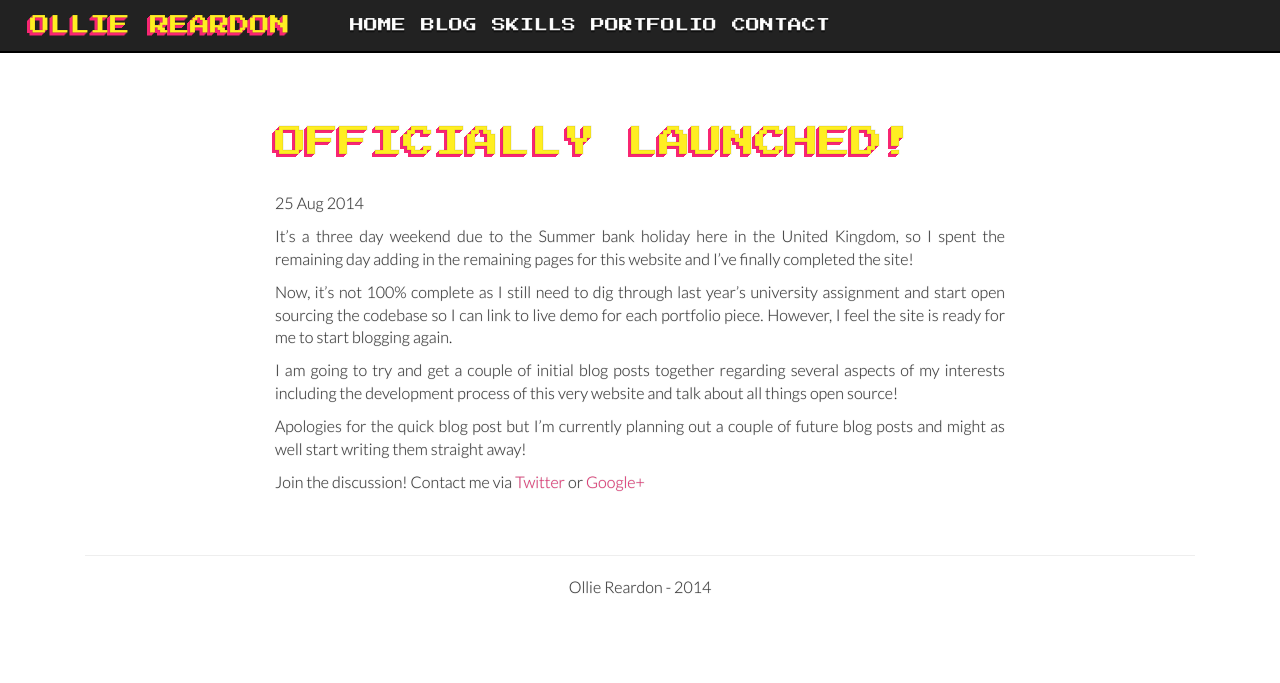
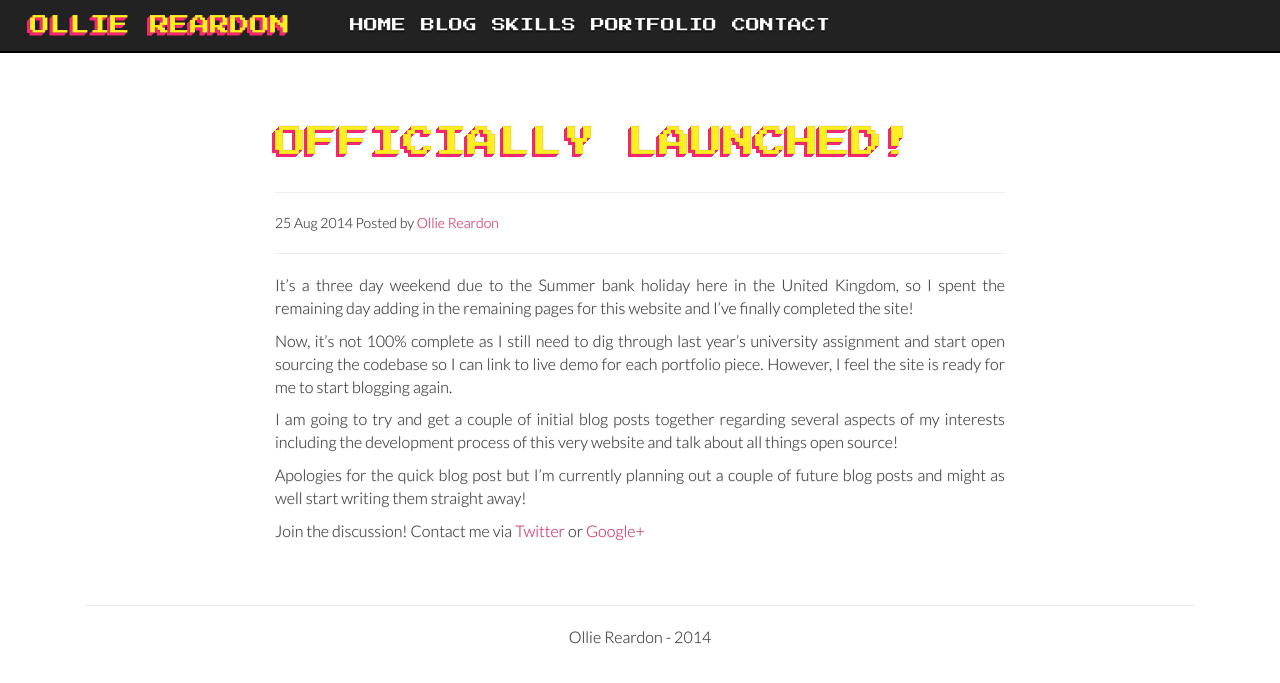
Before and after one commit to ojdon/ojdon.github.io, a Jekyll site: the page built from _posts/2014-08-25-officially-launched.md, in a window 1280 px wide. Shown: the top 683 px of the page. Built offline with Jekyll 4.4.1, drawn with Linux system fonts in a browser that asks for light colours; nearby versions of some CDN libraries; Markdown is read by kramdown in place of the engine named in the settings.

Commit message:
Layout changes
Changes to the post template, etc.

```diff
--- a/_layouts/post.html
+++ b/_layouts/post.html
@@ -4,11 +4,12 @@ layout: default
 <div class="container">
 	<div class="col-xs-12 col-sm-12 col-md-offset-2 col-lg-offset-2 col-md-8 col-lg-8 post-content">
 		<h2>{{ page.title }}</h2>
-		<p class="meta">{{ page.date | date_to_string }}</p>
+		<hr>
+		<p class="meta">{{ page.date | date_to_string }} Posted by <a href="https://plus.google.com/u/0/111804847061500742496?rel=author">Ollie Reardon</a></p>
+		<hr>
 		<div class="post">
 			{{ content }}
 			<p>Join the discussion! Contact me via <a href="https://twitter.com/ojdon">Twitter</a> or <a href="https://plus.google.com/u/0/111804847061500742496?rel=author">Google+</a></p>
 		</div>
 	</div>
-	<div class="col-xs-offset-0 col-sm-offset-0 col-md-offset-2 col-lg-offset-2"></div>
 </div>
--- a/contact/index.html
+++ b/contact/index.html
@@ -32,6 +32,7 @@ title: "Portfolio"
       <textarea name='message' class="form-control" placeholder="Type your message in here..."></textarea>
     </div>
     <br />
+
     <input class="btn btn-primary" type='submit' value='Send email' />
   </form>
 
--- a/css/style.css
+++ b/css/style.css
@@ -152,6 +152,10 @@ p {text-align: justify;}
 	margin-top: 50px;
 }
 
+.meta {
+  font-size: 14px; font-size: 1.4rem;
+}
+
 .post-content {
 	padding-top: 40px;
 }
```
